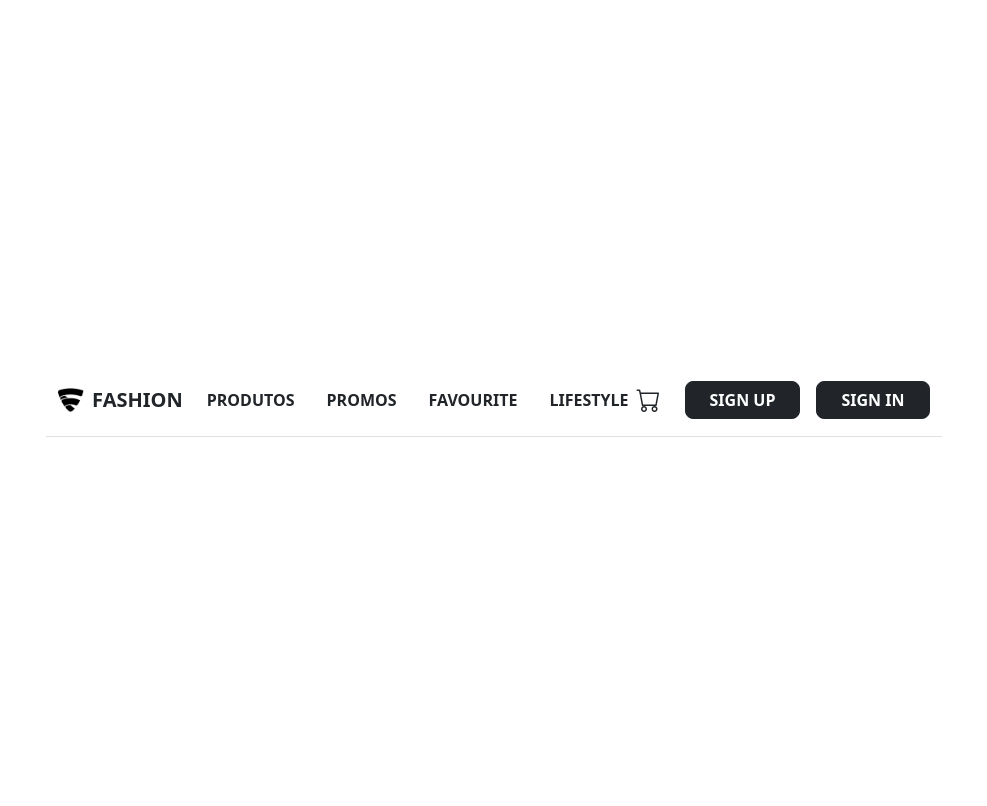
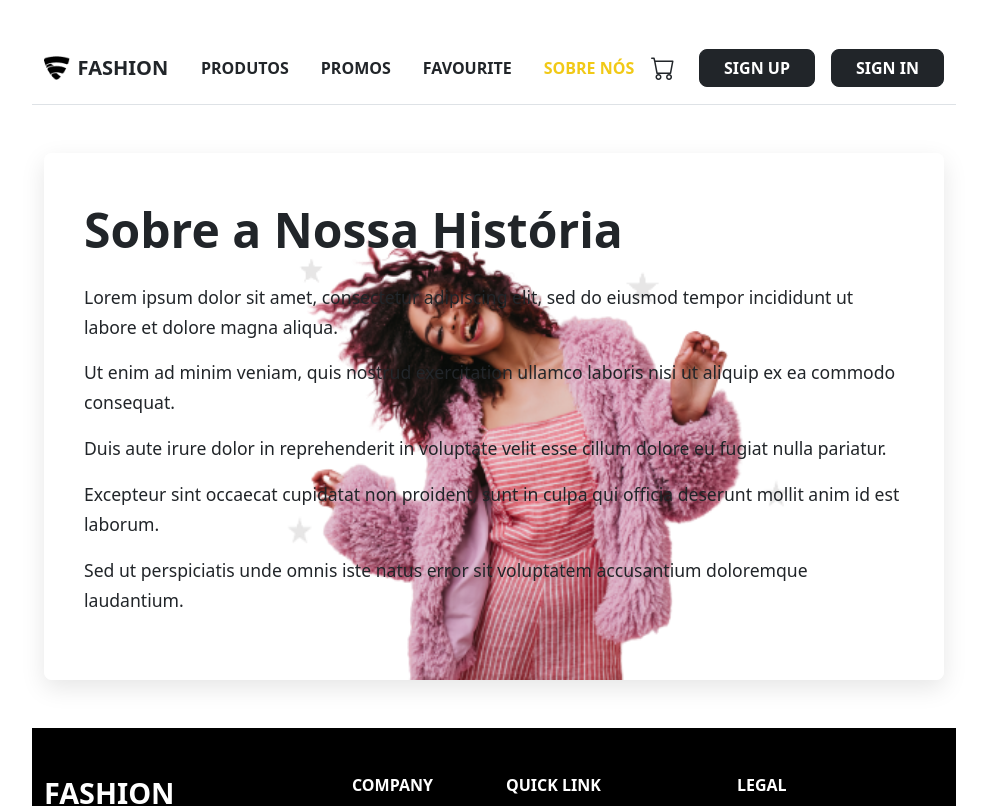
Before and after one commit to gabriellz1/Site-E-commerce, a Vue app: page /sobre in a window 1280 px wide. Shown: the top 806 px of the page, without its empty margins (146-1133 px from the left). Built offline with nearby package versions, Linux system fonts and the light colour scheme.

Commit message:
feat: Criação pagina Sobre

```diff
--- /dev/null
+++ b/Front-end/src/components/BannerSobre.vue
@@ -0,0 +1,117 @@
+<template>
+  <section class="sobre-banner-section py-5">
+    <div class="container">
+      <div
+        class="text-content-area text-center text-lg-start"
+        :style="areaEstilo"
+      >
+        <!-- O conteúdo de texto será renderizado aqui, sobre a imagem de fundo e a cor de fundo -->
+        <h1 class="fw-bold display-5 sobre-titulo">{{ titulo }}</h1>
+        <div class="sobre-paragrafos mt-4">
+          <p v-for="(paragrafo, index) in paragrafos" :key="index" class="lead mb-3">
+            {{ paragrafo }}
+          </p>
+        </div>
+        <!-- Você pode adicionar um slot aqui se quiser colocar botões ou outros elementos no futuro -->
+        <!-- <slot name="actions"></slot> -->
+      </div>
+    </div>
+  </section>
+</template>
+
+<script>
+// Importe a sua imagem padrão que será usada como fundo
+import modeloCapaPadrao from '../assets/imagens/modelo_capa.png';
+
+export default {
+  name: 'SobreBanner',
+  props: {
+    titulo: {
+      type: String,
+      default: 'Sobre a Nossa História' // Título padrão
+    },
+    paragrafos: {
+      type: Array,
+      default: () => [ // 5 parágrafos padrão
+        'Lorem ipsum dolor sit amet, consectetur adipiscing elit, sed do eiusmod tempor incididunt ut labore et dolore magna aliqua.',
+        'Ut enim ad minim veniam, quis nostrud exercitation ullamco laboris nisi ut aliquip ex ea commodo consequat.',
+        'Duis aute irure dolor in reprehenderit in voluptate velit esse cillum dolore eu fugiat nulla pariatur.',
+        'Excepteur sint occaecat cupidatat non proident, sunt in culpa qui officia deserunt mollit anim id est laborum.',
+        'Sed ut perspiciatis unde omnis iste natus error sit voluptatem accusantium doloremque laudantium.'
+      ],
+      validator: val => val.length === 5 // Garante que sempre haverá 5 parágrafos
+    },
+    imagemFundoSrc: {
+      type: String,
+      default: modeloCapaPadrao // Imagem de fundo padrão
+    },
+    corFundoContainer: { // Cor de fundo para a área de texto (pode ser semi-transparente)
+      type: String,
+      default: 'rgba(255, 255, 255, 0.85)' // Um branco semi-transparente por padrão
+    },
+    corTexto: {
+      type: String,
+      default: '#212529' // Cor de texto escura por padrão para contraste
+    },
+    posicaoImagemFundo: {
+      type: String,
+      default: 'center center' // Padrão para background-position
+    }
+  },
+  computed: {
+    areaEstilo() {
+      return {
+        backgroundColor: this.corFundoContainer,
+        backgroundImage: `url(${this.imagemFundoSrc})`,
+        backgroundSize: 'cover',
+        backgroundPosition: this.posicaoImagemFundo,
+        color: this.corTexto,
+        padding: '3rem 2.5rem', // Padding interno para a área de texto
+        borderRadius: '0.5rem', // Cantos arredondados opcionais
+        boxShadow: '0 0.5rem 1.5rem rgba(0,0,0,0.1)', // Sombra suave opcional
+        position: 'relative', // Necessário se for adicionar overlays com pseudo-elementos
+        overflow: 'hidden', // Para garantir que o conteúdo não escape dos cantos arredondados
+      };
+    }
+  }
+}
+</script>
+
+<style scoped>
+.sobre-banner-section {
+  /* Estilo para a seção principal, se necessário.
+     Pode ter uma cor de fundo diferente ou uma imagem de fundo global para a página. */
+  /* background-color: #f8f9fa; */ /* Exemplo de cor de fundo para a seção inteira */
+}
+
+.text-content-area {
+  /* Garante que o texto não fique muito largo em telas grandes dentro do container */
+  max-width: 900px; /* Ajuste conforme necessário */
+  margin-left: auto;
+  margin-right: auto;
+}
+
+.sobre-titulo {
+  /* Estilos específicos para o título, se necessário, além das classes Bootstrap */
+  /* Exemplo: color: this.corTexto; já está no style binding, mas pode adicionar mais aqui */
+}
+
+.sobre-paragrafos p.lead {
+  /* Estilos específicos para os parágrafos, se necessário */
+  font-size: 1.1rem; /* Ajuste o tamanho da fonte dos parágrafos */
+  line-height: 1.7;
+}
+
+/* Media queries para responsividade do padding ou outros estilos, se necessário */
+@media (max-width: 767.98px) {
+  .text-content-area {
+    padding: 2rem 1.5rem;
+  }
+  .sobre-titulo {
+    font-size: 2rem; /* Ajusta o tamanho do título para mobile */
+  }
+  .sobre-paragrafos p.lead {
+    font-size: 1rem;
+  }
+}
+</style>
--- a/Front-end/src/components/NavBar.vue
+++ b/Front-end/src/components/NavBar.vue
@@ -32,7 +32,7 @@
             <router-link class="nav-link text-dark fw-semibold" to="/favourite">FAVOURITE</router-link>
           </li>
           <li class="nav-item">
-            <router-link class="nav-link text-dark fw-semibold" to="/lifestyle">LIFESTYLE</router-link>
+            <router-link class="nav-link text-dark fw-semibold" to="/sobre">SOBRE NÓS</router-link>
           </li>
         </ul>
 
--- a/Front-end/src/router/index.js
+++ b/Front-end/src/router/index.js
@@ -6,6 +6,7 @@ import UserList from '../components/users/UserList.vue'
 import Carrinho from '../views/Carrinho.vue'
 import Products from '../views/Produtos.vue'
 import Promocoes from '../views/Promocoes.vue'
+import Sobre from '../views/Sobre.vue'
 
 const routes = [
   {
@@ -41,6 +42,11 @@ const routes = [
     path: '/promoções',
     name: 'Promocoes',
     component: Promocoes
+  },
+  {
+    path: '/sobre',
+    name: 'Sobre',
+    component: Sobre
   }
 ]
 
--- /dev/null
+++ b/Front-end/src/views/Sobre.vue
@@ -0,0 +1,11 @@
+<template>
+  <div>
+    <BannerSobre />
+    <FooterPage />
+  </div>
+</template>
+
+<script setup>
+import FooterPage from '../components/FooterPage.vue'
+import BannerSobre from '../components/BannerSobre.vue';
+</script>
```
